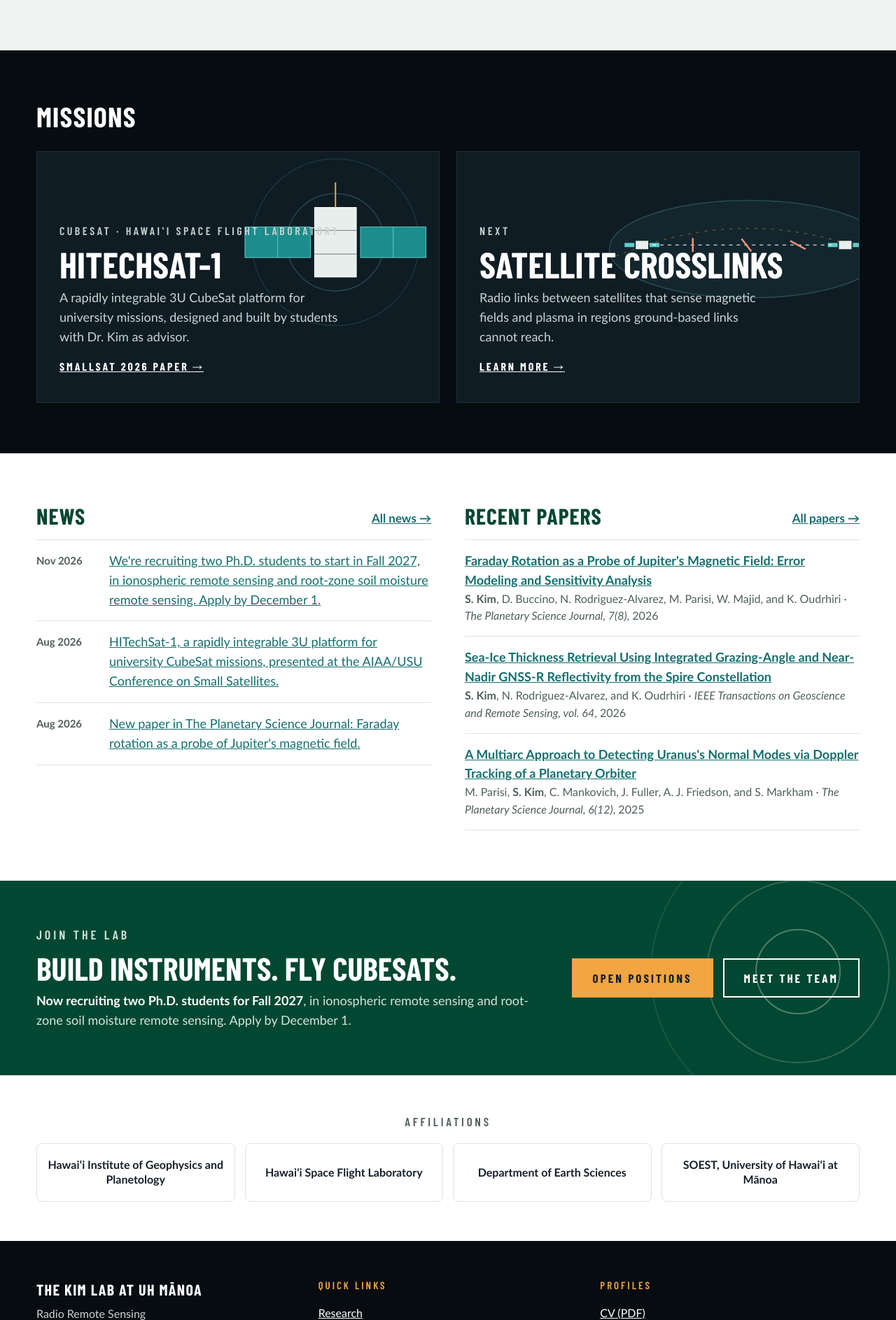
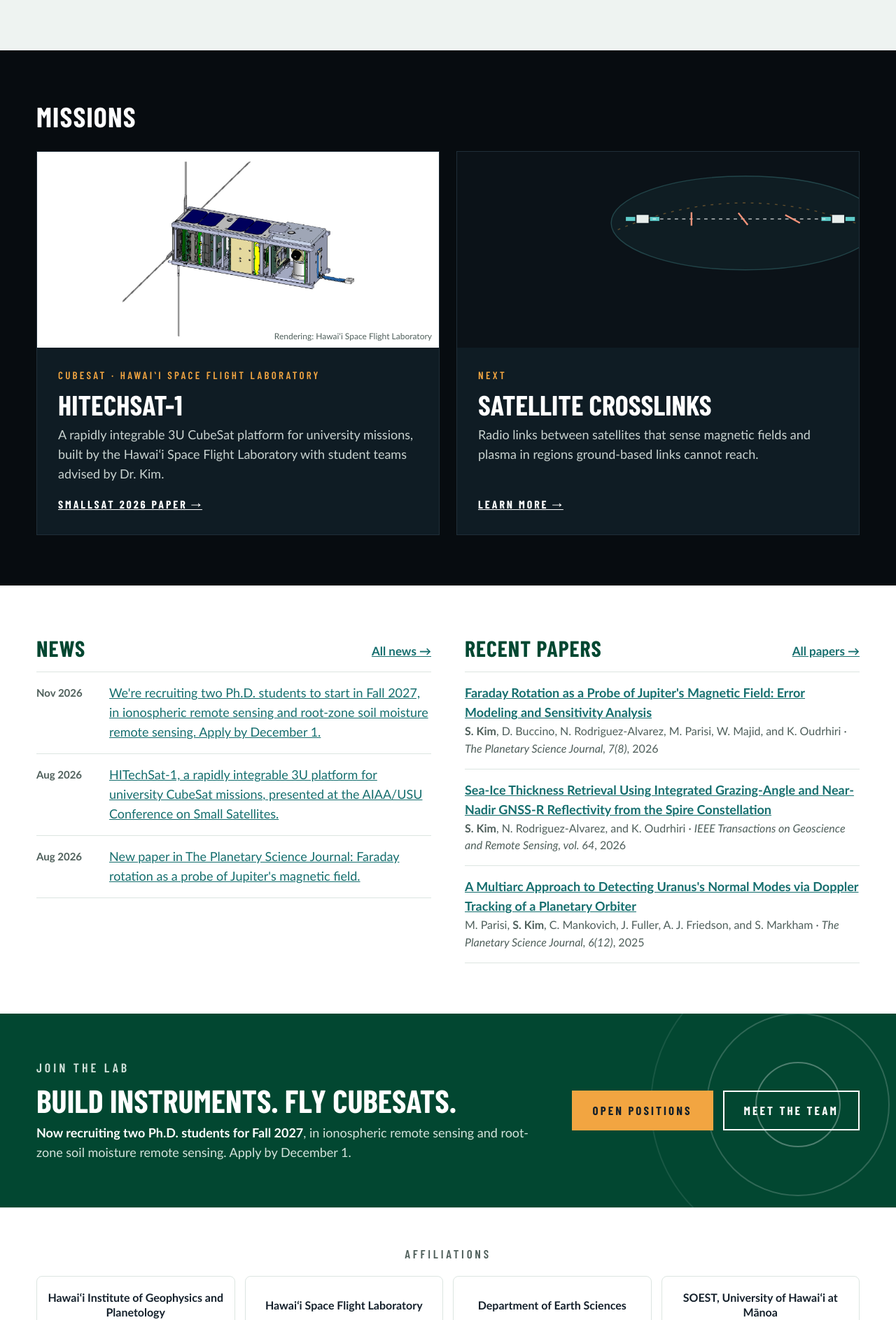
Before and after one commit to sehokim09/sehokim09.github.io, a Jekyll site: the page built from index.html, in a window 1280 px wide. Shown: the part 2304-4191 px from the top of the page at 70% size. Built offline with Jekyll 4.4.1, drawn with Linux system fonts in a browser that asks for light colours.

Commit message:
Missions: HTS-1 rendering and corrected credit
- HITechSat-1 card now shows the HSFL rendering (axis triad removed),
  credited to HSFL; text: built by HSFL with student teams advised by
  Dr. Kim
- Mission panels restyled as cards with media on top
- Join and Teaching wording aligned (capstone teams work on subsystems
  with HSFL)

Co-Authored-By: Claude Opus 5.5 <noreply@anthropic.com>
Claude-Session: https://claude.ai/code/session_01CT7uMHNpm9DEv42J4sv3fR

```diff
--- a/_data/teaching.yml
+++ b/_data/teaching.yml
@@ -13,7 +13,7 @@
   terms: "Fall 2026"
   place: "UH Mānoa"
   role: "Lecturer"
-  description: "Student teams design and build subsystems of the HITechSat-1 CubeSat as their senior capstone projects."
+  description: "Senior capstone teams work on subsystems of the HITechSat-1 CubeSat with the Hawaiʻi Space Flight Laboratory."
   current: true
 
 - code: "EPET/ME 400"
--- a/assets/css/style.css
+++ b/assets/css/style.css
@@ -210,3 +210,18 @@ h1, h2, h3 { line-height: 1.1; }
 .spacecraft { background: var(--space); color: #FFFFFF; padding-top: 72px; padding-bottom: 72px; }
 .mission-sm { min-height: 360px; }
 @media (max-width: 640px) { .hero-sub { font-size: 18px; } .spacecraft { padding-top: 56px; padding-bottom: 56px; } }
+
+/* Mission cards (media on top) */
+.mission-card { display: flex; flex-direction: column; background: #0F1C24; border: 1px solid #1F2E38; overflow: hidden; }
+.mission-media { position: relative; margin: 0; height: 280px; background: #0B1218; display: flex; align-items: center; justify-content: center; overflow: hidden; }
+.mission-media svg { width: 100%; height: 100%; }
+.mission-media-light { background: #FFFFFF; }
+.mission-media img { width: 100%; height: 100%; object-fit: contain; padding: 12px; }
+.mission-media figcaption { position: absolute; right: 10px; bottom: 6px; font-size: 12px; color: #4F5F5B; }
+.mission-card-body { padding: 28px 30px 30px; display: flex; flex-direction: column; gap: 10px; flex: 1; }
+.mission-card-body .eyebrow { font-size: 15px; }
+.mission-card-body h3 { margin: 0; font-family: var(--display); font-weight: 700; font-size: 40px; line-height: 1; text-transform: uppercase; color: #FFFFFF; }
+.mission-card-body p:not(.eyebrow) { margin: 0; font-size: 18px; color: var(--muted-dark); }
+.mission-card-body a { margin-top: auto; padding-top: 8px; color: #FFFFFF; font-family: var(--display); font-weight: 700; font-size: 16px; letter-spacing: 0.18em; text-transform: uppercase; }
+.mission-card-body a:hover { color: var(--gold); }
+@media (max-width: 640px) { .mission-media { height: 220px; } .mission-card-body h3 { font-size: 34px; } }
--- a/index.html
+++ b/index.html
@@ -125,28 +125,21 @@ home: true
       <h2 class="section-title" style="color: #FFFFFF">Missions</h2>
     </div>
     <div class="missions-grid" style="padding-top: 0; padding-bottom: 0">
-      <article class="mission mission-sm">
-        <svg class="mission-art" viewBox="0 0 600 360" preserveAspectRatio="xMidYMid slice" aria-hidden="true">
-          <circle cx="440" cy="130" r="70" fill="none" stroke="#5FCCCA" stroke-opacity="0.25" stroke-width="1.5"></circle>
-          <circle cx="440" cy="130" r="120" fill="none" stroke="#5FCCCA" stroke-opacity="0.14" stroke-width="1.5"></circle>
-          <rect x="410" y="80" width="60" height="100" fill="#E8EEEC" stroke="#FFFFFF" stroke-width="1"></rect>
-          <line x1="410" y1="113" x2="470" y2="113" stroke="#6B7F7A" stroke-width="1"></line>
-          <line x1="410" y1="147" x2="470" y2="147" stroke="#6B7F7A" stroke-width="1"></line>
-          <rect x="310" y="108" width="94" height="44" fill="#1C8C8C" stroke="#5FCCCA" stroke-width="1"></rect>
-          <rect x="476" y="108" width="94" height="44" fill="#1C8C8C" stroke="#5FCCCA" stroke-width="1"></rect>
-          <line x1="357" y1="108" x2="357" y2="152" stroke="#5FCCCA" stroke-width="1"></line>
-          <line x1="523" y1="108" x2="523" y2="152" stroke="#5FCCCA" stroke-width="1"></line>
-          <line x1="440" y1="80" x2="440" y2="44" stroke="#F2A541" stroke-width="2"></line>
-        </svg>
-        <div class="mission-body">
+      <article class="mission-card">
+        <figure class="mission-media mission-media-light">
+          <img src="{{ '/assets/img/hts-1-render.jpg' | relative_url }}" alt="Rendering of the HITechSat-1 3U CubeSat with deployed antennas and side panels removed to show internal subsystems" width="1200" height="893" loading="lazy">
+          <figcaption>Rendering: Hawaiʻi Space Flight Laboratory</figcaption>
+        </figure>
+        <div class="mission-card-body">
           <p class="eyebrow">CubeSat · Hawaiʻi Space Flight Laboratory</p>
-          <h2>HITechSat-1</h2>
-          <p>A rapidly integrable 3U CubeSat platform for university missions, designed and built by students with Dr. Kim as advisor.</p>
-          <a href="https://digitalcommons.usu.edu/smallsat/2026/all2026/231/">SmallSat 2026 paper →</a>
+          <h3>HITechSat-1</h3>
+          <p>A rapidly integrable 3U CubeSat platform for university missions, built by the Hawaiʻi Space Flight Laboratory with student teams advised by Dr. Kim.</p>
+          <a href="https://digitalcommons.usu.edu/smallsat/2026/all2026/231/" target="_blank" rel="noopener">SmallSat 2026 paper →</a>
         </div>
       </article>
-      <article class="mission mission-sm">
-        <svg class="mission-art" viewBox="0 0 600 360" preserveAspectRatio="xMidYMid slice" aria-hidden="true">
+      <article class="mission-card">
+        <figure class="mission-media">
+          <svg viewBox="0 0 600 360" preserveAspectRatio="xMidYMid slice" aria-hidden="true">
           <ellipse cx="430" cy="140" rx="200" ry="70" fill="#5FCCCA" fill-opacity="0.06" stroke="#5FCCCA" stroke-opacity="0.25" stroke-width="1.5"></ellipse>
           <path d="M240 150 Q430 70 620 150" fill="none" stroke="#F2A541" stroke-opacity="0.35" stroke-width="1.5" stroke-dasharray="4 8"></path>
           <rect x="268" y="128" width="18" height="12" fill="#E8EEEC"></rect><rect x="252" y="131" width="14" height="6" fill="#5FCCCA"></rect><rect x="288" y="131" width="14" height="6" fill="#5FCCCA"></rect>
@@ -156,9 +149,10 @@ home: true
           <line x1="420" y1="125" x2="434" y2="143" stroke="#F7937A" stroke-width="2.5"></line>
           <line x1="490" y1="128" x2="512" y2="140" stroke="#F7937A" stroke-width="2.5"></line>
         </svg>
-        <div class="mission-body">
+        </figure>
+        <div class="mission-card-body">
           <p class="eyebrow">Next</p>
-          <h2>Satellite crosslinks</h2>
+          <h3>Satellite crosslinks</h3>
           <p>Radio links between satellites that sense magnetic fields and plasma in regions ground-based links cannot reach.</p>
           <a href="{{ '/research/#radio-science' | relative_url }}">Learn more →</a>
         </div>
--- a/join.html
+++ b/join.html
@@ -57,7 +57,7 @@ permalink: /join/
       <article class="card">
         <span class="tag">Undergraduates</span>
         <h3>Research and CubeSats</h3>
-        <p>UH Mānoa undergraduates can get hands-on experience through research projects and the HITechSat-1 CubeSat, which senior capstone teams design and build.</p>
+        <p>UH Mānoa undergraduates can get hands-on experience through research projects and the HITechSat-1 CubeSat at the Hawaiʻi Space Flight Laboratory, where senior capstone teams work on spacecraft subsystems.</p>
       </article>
       <article class="card">
         <span class="tag">Postdocs</span>
```
Also changed, not shown: assets/img/hts-1-render.jpg (added).
